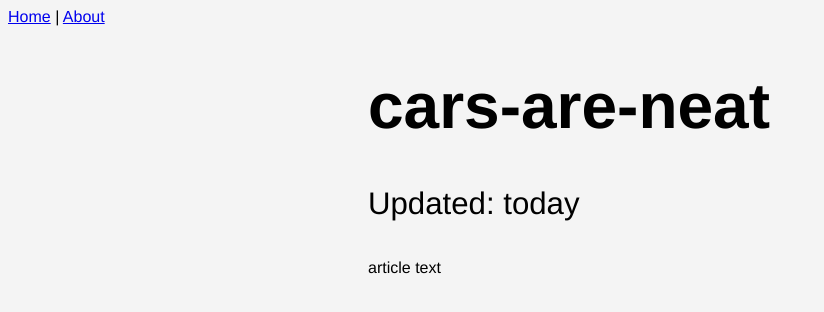
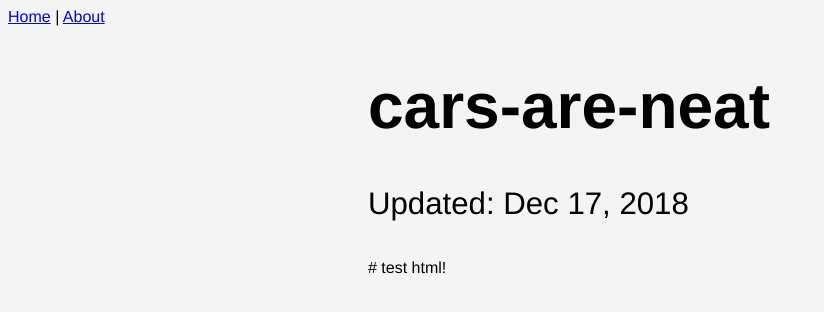
Before and after one commit to komali2/personalWebsite, a Vue app in the folder blog/: page /article/cars-are-neat in a window 1280 px wide. Shown: the top 312 px of the page, without its empty margins (0-824 px from the left). Built offline with nearby package versions, Linux system fonts and the light colour scheme.

Commit message:
Grab articles form external file list

```diff
--- /dev/null
+++ b/blog/articles.d.ts
@@ -0,0 +1 @@
+declare module 'my_very_awesome_day'
--- a/blog/src/articleIndex.ts
+++ b/blog/src/articleIndex.ts
@@ -1,14 +1,21 @@
+import my_very_awesome_day from '@/articles/my-very-awesome-day';
+
 export default [
     {
         title: 'My very awesome day',
         filename: 'my-very-awesome-day',
         description: 'How my awesome day went.',
         link: 'my-very-awesome-day',
+        text: my_very_awesome_day,
+        published: 'Dec 17, 2018',
+        timestamp: '2018-12-17',
     },
     {
         title: 'Cars: what are they',
         filename: 'cars-are-neat',
         description: 'Things about cars?',
-        link: 'cars-what-are-they',
+        link: 'cars-are-neat',
+        published: 'Dec 18, 2018',
+        timestamp: '2018-12-18',
     },
 ];
--- /dev/null
+++ b/blog/src/articles/my-very-awesome-day.ts
@@ -0,0 +1,5 @@
+const article: string = `
+# test html!
+`;
+
+export default article;
--- a/blog/src/components/ArticleList.vue
+++ b/blog/src/components/ArticleList.vue
@@ -11,7 +11,7 @@
 <script>
 import { Component, Vue } from 'vue-property-decorator';
 import ArticleListItem from '@/components/ArticleListItem.vue';
-import articleList from '@/articleIndex.ts';
+import articles from '@/articleIndex.ts';
 
 @Component({
   components: {
@@ -19,7 +19,7 @@ import articleList from '@/articleIndex.ts';
   },
   data: () => {
     return {
-      articles: articleList,
+      articles,
     };
   },
 })
--- a/blog/src/views/Article.vue
+++ b/blog/src/views/Article.vue
@@ -18,15 +18,28 @@
 
 <script lang="ts">
 import { Component, Vue } from 'vue-property-decorator';
+import articles from '../articleIndex';
 
 @Component({
     data: () => {
         return {
-            timestamp: 'today',
-            human_time: 'today',
-            text: 'article text',
+            timestamp: 'loading...',
+            human_time: 'loading...',
+            text: 'loading...',
         };
     },
+    mounted: function() {
+      let article = articles.find((article) => {
+        return article.filename = this.$route.params.title;
+      });
+      if (article) {
+        this.text = article.text;
+        this.human_time = article.published;
+        this.timestamp = article.timestamp;
+      } else {
+        this.text = `Could not find articld ${this.$route.params.title}`;
+      }
+    }
 })
 export default class Article extends Vue {}
 </script>
```
